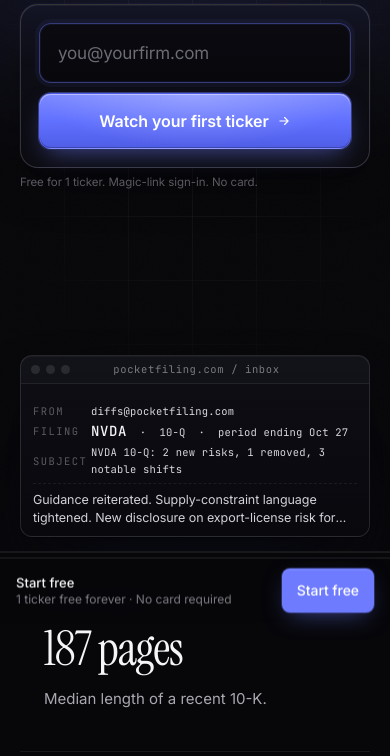
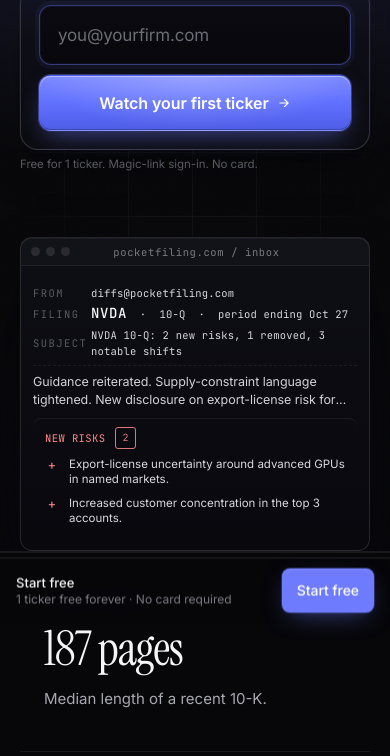
Before and after one commit to pocketfiling/pocketfiling-site, a plain HTML site: page index.html in a window 390 px wide. Shown: the part 293-1049 px from the top of the page. Drawn offline with Linux system fonts and the light colour scheme.

Commit message:
Mobile hero iter 6: reveal diff blocks on tall viewports to fill void above mockup

```diff
--- a/index.html
+++ b/index.html
@@ -722,13 +722,16 @@
      section 2 starts immediately after the hero with no dead space. */
   @media (max-width: 767.98px){
     .hero{
-      /* 100dvh adjusts dynamically as the URL bar collapses/expands so
-         the hero always matches the visible area in any browser state.
-         Min-height (not fixed height) so on tiny phones content can
-         overflow naturally rather than clipping. */
+      /* 100vh fallback for legacy; 100dvh adjusts dynamically as the URL
+         bar collapses/expands so the hero always matches the visible area
+         in any browser state. Min-height (not fixed height) so on tiny
+         phones content can overflow naturally rather than clipping. */
+      min-height: calc(100vh - var(--nav-h));
       min-height: calc(100dvh - var(--nav-h));
       padding-top: 16px;
-      padding-bottom: 14px;
+      /* No padding-bottom: mockup is the LAST visible element of the
+         hero; section 2 starts immediately at hero's bottom edge. */
+      padding-bottom: 0;
     }
     .hero-inner{
       /* Flex column: top elements pack, mockup pushed to bottom by
@@ -750,12 +753,15 @@
       margin-top: 8px;
       font-size: 11.5px;
     }
-    /* Mockup pushed to bottom of dvh. Gap above is whatever space
-       remains; gap below is the hero's bottom padding (14px). */
+    /* Mockup pushed to bottom of dvh via margin-top:auto so the gap
+       lives above the mockup, never below it. On tall viewports the
+       gap can grow large; we reveal the diff blocks (below) so the
+       mockup itself fills more of the available height and the void
+       compresses. */
     .hero-visual{
       margin-top: auto;
       margin-bottom: 0;
-      padding-top: 18px; /* min gap above mockup even when dvh is tiny */
+      padding-top: 18px;
     }
     .visual-bar{ height: 28px; padding: 0 10px; }
     .visual-bar .filename{ font-size: 10.5px; }
@@ -783,23 +789,57 @@
     .hero .trust-row{ display: none; }
   }
 
+  /* Tall mobile viewports (Safari with collapsed URL bar, Pro Max).
+     Reveal one or two diff blocks inside the mockup so it fills more
+     of the available height instead of leaving a tall void above it.
+     Section 2 still sits immediately below the hero. */
+  @media (max-width: 767.98px) and (min-height: 780px){
+    .hero-visual .diff-block{
+      display: block;
+      margin-top: 10px;
+      padding: 8px 12px 9px;
+      border-radius: 8px;
+    }
+    .hero-visual .diff-block.removed,
+    .hero-visual .diff-block.shifted{ display: none; }
+    .hero-visual .diff-block .diff-label{
+      font-size: 10.5px;
+      letter-spacing: 0.04em;
+      margin-bottom: 4px;
+    }
+    .hero-visual .diff-block .diff-line{
+      font-size: 11.5px;
+      line-height: 1.35;
+    }
+  }
+  @media (max-width: 767.98px) and (min-height: 900px){
+    .hero-visual .diff-block.removed{ display: block; }
+  }
+
   /* Tight-fit pass for narrow phones (iPhone 14, 13, SE). H1/sub
      scale slightly tighter; mockup keeps its margin-top:auto behavior
-     so it always sticks to the bottom of the visible viewport. */
+     so it always sticks to the bottom of the visible viewport. Margins
+     are trimmed so the natural content height fits SE-class viewports
+     (375x667) without the mockup peeking past the fold. */
   @media (max-width: 419.98px){
     .hero{
-      padding-top: 14px;
-    }
+      padding-top: 10px;
+    }
+    .hero .pill-eyebrow{ margin-bottom: 10px; }
     .hero h1{
       font-size: clamp(2.05rem, 8.6vw, 5rem);
       line-height: 1.02;
+      margin-top: 4px;
+      padding-bottom: 4px;
     }
     .hero-sub{
       margin-top: 8px;
       font-size: 13.5px;
       line-height: 1.36;
     }
+    .cta-row{ margin-top: 12px; }
     .hero-fine{ margin-top: 6px; }
+    .hero-visual{ padding-top: 10px; }
     .email-body{ padding: 8px 12px 10px; }
     .email-meta{
       gap: 2px 10px;
```
